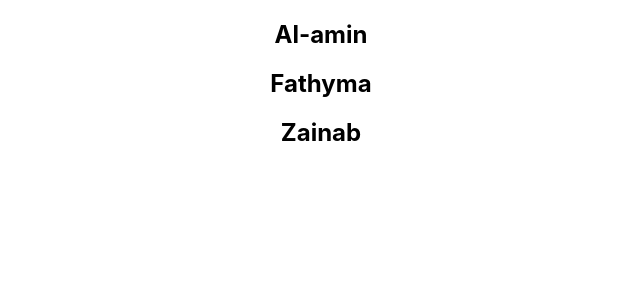
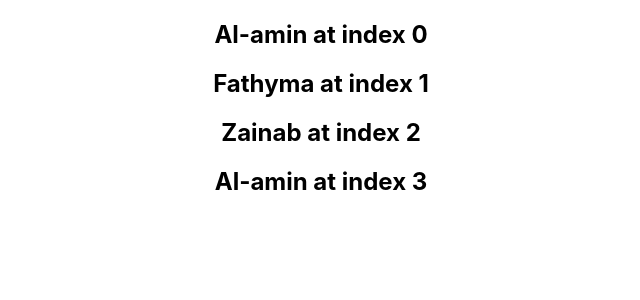
Before and after one commit to rocklessg/react23, a React (Create React App) app: page / in a window 1280 px wide. Shown: the top 300 px of the page, without its empty margins (319-959 px from the left). Built offline with nearby package versions, Linux system fonts and the light colour scheme.

Commit message:
List Key

```diff
--- a/src/components/NameList.js
+++ b/src/components/NameList.js
@@ -1,8 +1,8 @@
 import React from 'react'
 
 function NameList() {
-    const names = ['Al-amin', 'Fathyma', 'Zainab']
-    const nameList = names.map(name => <h2>{name}</h2>)
+    const names = ['Al-amin', 'Fathyma', 'Zainab', 'Al-amin']
+    const nameList = names.map((name, index) => <h2 key={index}>{name} at index {index}</h2>)
   return <div>{nameList}</div>
 }
 
```
